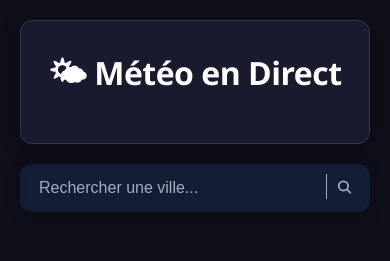
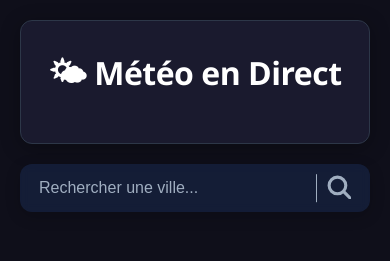
Before and after one commit to kilecos/Weather-dashboard, a React (Vite) app: page / in a window 390 px wide. Shown: the top 261 px of the page. Built offline with nearby package versions, Linux system fonts and the light colour scheme.

Commit message:
Version 1.13.2
feat(ui): ajustements visuels boutons de la barre de recherche sur mobile

```diff
--- a/src/components/SearchBar.module.css
+++ b/src/components/SearchBar.module.css
@@ -189,15 +189,26 @@
   }
 
   .button {
-    padding-left: 0;
+    padding-left: 10px;
     background: transparent;
     color: var(--text-secondary);
   }
 
-  .button svg {
+  .button::before {
+    content: "";
+    position: absolute;
+    left: 0;
+    top: 50%;
+    transform: translateY(-50%);
+    height: 60%;
+    width: 1px;
+    background-color: var(--text-secondary);
+  }
+
+  /* .button svg {
     padding-left: 10px;
     border-left: 1px solid var(--text-secondary);
-  }
+  } */
 
   .button:hover {
     background: transparent;
@@ -226,12 +237,16 @@
 
   .resetBtn {
     display: block;
-    right: 60px;
-    padding: 0;
+    right: 53px;
+    padding: 0 0 0 10px;
     border-radius: 0;
   }
 
+  .resetBtn::before {
+    display: none;
+  }
+
   .resetBtn svg {
-    border: none;
+    padding-right: 10px;
   }
 }
```
Also changed, not shown: 1 other file (tests, documents, lock files or other folders).
